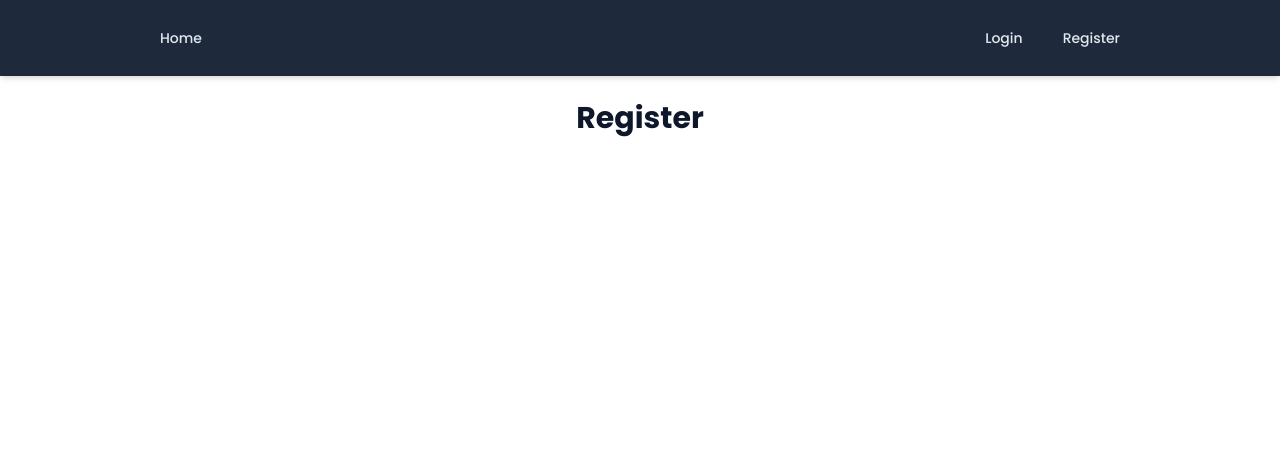
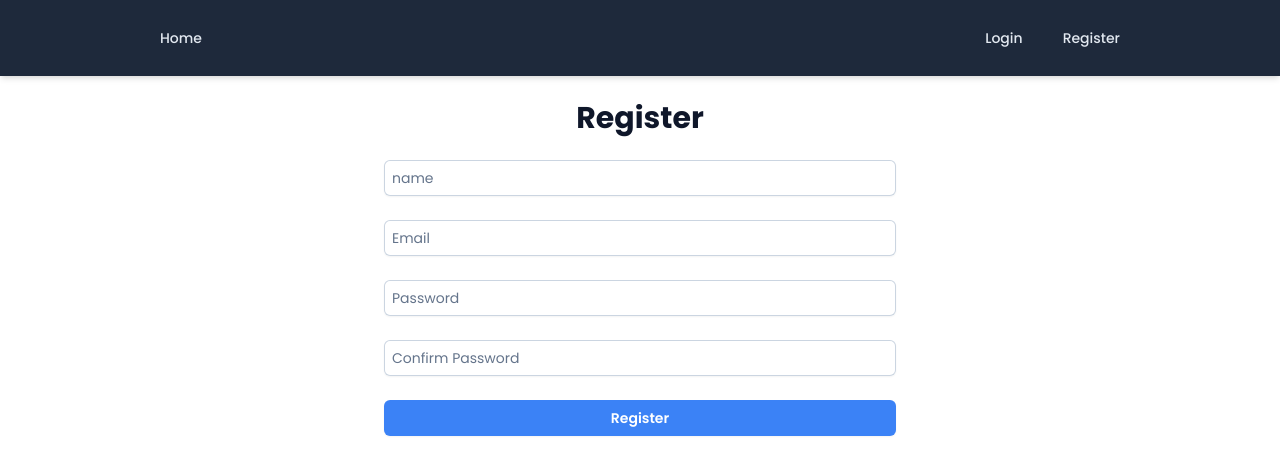
Before and after one commit to ha165/AI-HMIS, a React (Vite) app in the folder react-app/: page /register in a window 1280 px wide. Shown: the top 474 px of the page. Built offline with nearby package versions, Linux system fonts and the light colour scheme.

Commit message:
Update Register.jsx

```diff
--- a/react-app/src/Pages/Auth/Register.jsx
+++ b/react-app/src/Pages/Auth/Register.jsx
@@ -1,7 +1,52 @@
+import { useState } from "react";
 export default function Register() {
-    return (
+  const [formdata, setFormData] = useState({
+    name: "",
+    email: "",
+    password: "",
+    password_confirmation: "",
+  });
+
+  const [errors, setErrors] = useState({});
+
+  async function handleRegister(e) {
+    e.preventDefault();
+    const res = await fetch("api/register", {
+        method: "POST",
+        body: JSON.stringify(formdata),
+    });
+
+    const data = await res.json();
+
+    if (data.errors) {
+        setErrors(data.errors);
+    }else {
+        console.log(data);
+    }
+  }
+
+  return (
+    <div>
+      <h1 className="title">Register</h1>
+      <form onSubmit={handleRegister} className="w-1/2 mx-auto space-y-6">
         <div>
-            <h1 className="title">Register</h1>
+          <input type="text" placeholder="name" value={formdata.name} onChange={(e) => setFormData({ ...formdata, name: e.target.value })}/>
+          {errors.name && <span className="error">{errors.name[0]}</span>}
         </div>
-    );
+        <div>
+          <input type="text" placeholder="Email" value={formdata.email} onChange={(e) => setFormData({ ...formdata, email: e.target.value })} />
+          {errors.email && <span className="error">{errors.email[0]}</span>}
+        </div>
+        <div>
+          <input type="Password" placeholder="Password" value={formdata.password} onChange={(e) => setFormData({ ...formdata, password: e.target.value })} />
+          {errors.password && <span className="error">{errors.password[0]}</span>}
+        </div>
+        <div>
+          <input type="Password" placeholder="Confirm Password"  value={formdata.password_confirmation} onChange={(e) => setFormData({ ...formdata, password_confirmation: e.target.value })}/>
+        </div>
+
+        <button className="primary-btn">Register</button>
+      </form>
+    </div>
+  );
 }
```
